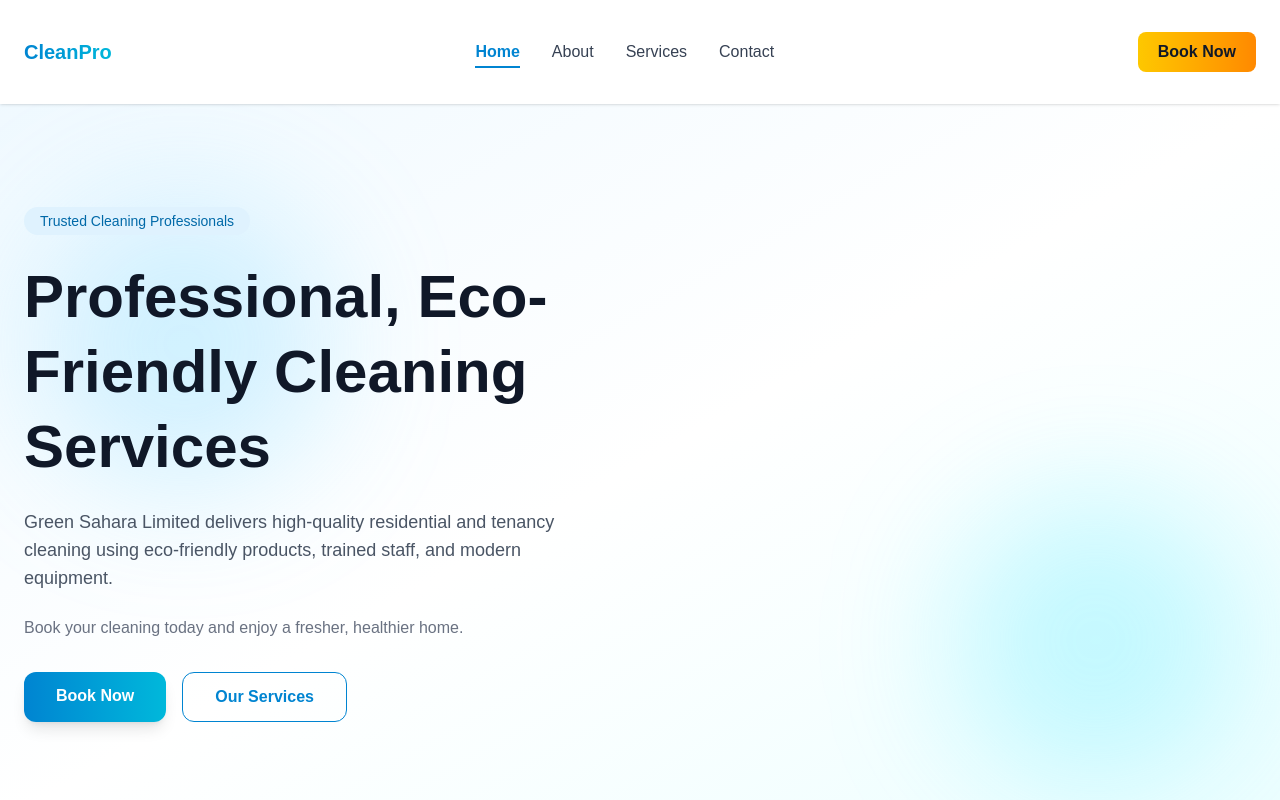
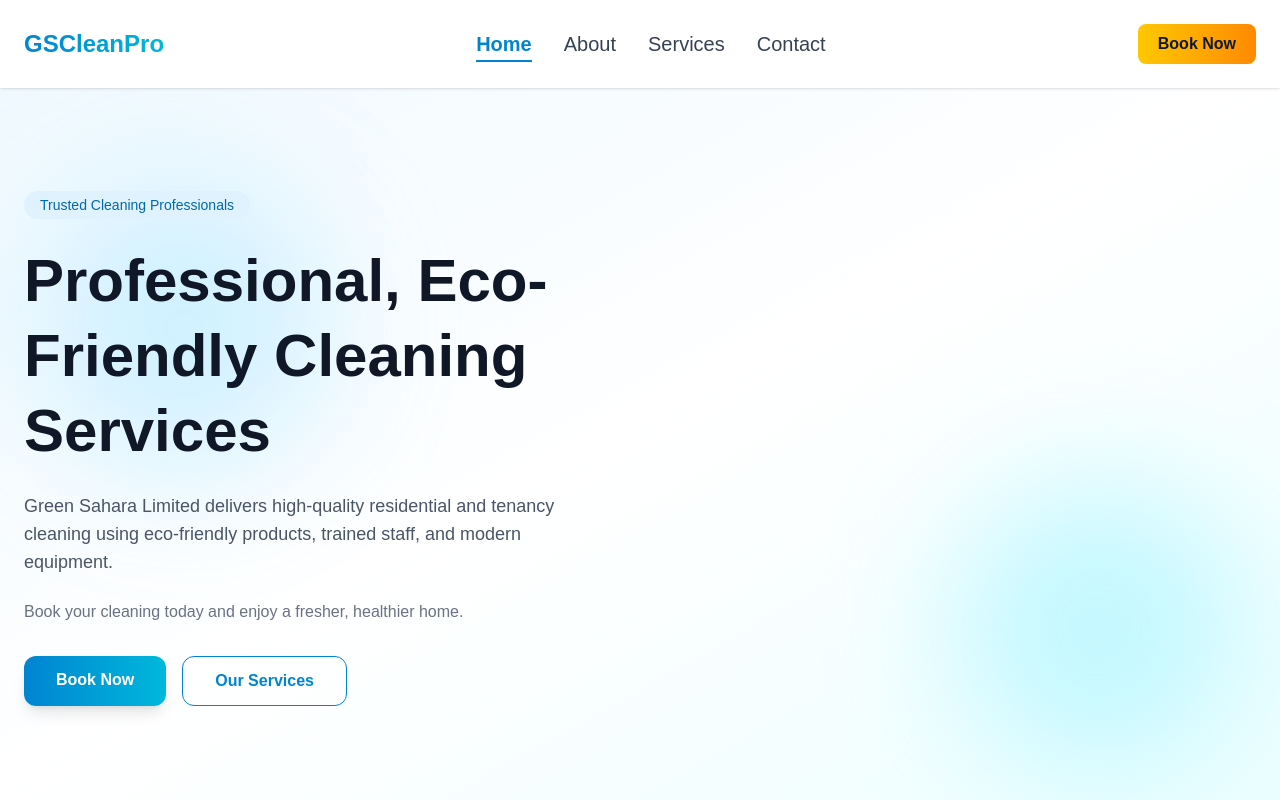
Before and after one commit to Dev-Rid/GSCleaningService, a Next.js app: page / in a window 1280 px wide. Shown: the top 800 px of the page. Built offline with nearby package versions, Linux system fonts and the light colour scheme.

Commit message:
navbar links text size increased

```diff
--- a/app/src/component/Navbar.tsx
+++ b/app/src/component/Navbar.tsx
@@ -16,16 +16,16 @@ export default function Navbar() {
   ];
 
   return (
-    <nav className="w-full h-26 sticky top-0 z-50 backdrop-blur-md bg-white/80 shadow-sm">
+    <nav className="w-full h-22 sticky top-0 z-50 backdrop-blur-md bg-white/80 shadow-sm">
       <div className="max-w-7xl mx-auto h-full flex items-center justify-between px-6">
 
         {/* Logo */}
-        <h1 className="text-xl font-bold bg-gradient-to-r from-sky-600 to-cyan-500 bg-clip-text text-transparent">
-          CleanPro
+        <h1 className="text-2xl font-bold bg-gradient-to-r from-sky-600 to-cyan-500 bg-clip-text text-transparent">
+          GSCleanPro
         </h1>
 
         {/* Desktop Links */}
-        <div className="hidden md:flex items-center gap-8 font-medium">
+        <div className="hidden md:flex items-center gap-8 font-medium text-xl">
           {navLinks.map((link) => (
             <Link
               key={link.name}
@@ -88,7 +88,7 @@ export default function Navbar() {
           <Link
             href="/booking"
             onClick={() => setMenuOpen(false)}
-            className="block text-center bg-yellow-400 text-gray-900 px-4 py-2 rounded-lg font-semibold"
+            className="block text-center bg-yellow-400 text-gray-900 px-4 py-2 rounded-lg font-semibold text-xl"
           >
             Book Now
           </Link>
```
